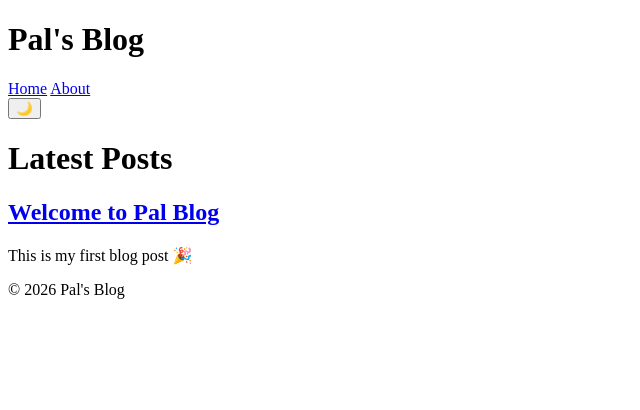
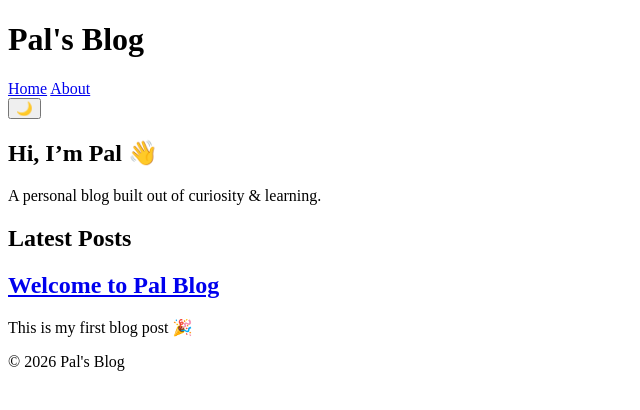
Before and after one commit to 100myl/perspective, a Jekyll site: the page built from index.md, in a window 1280 px wide. Shown: the top 410 px of the page, without its empty margins (0-640 px from the left). Built offline with Jekyll 4.4.1, drawn with Linux system fonts in a browser that asks for light colours.

Commit message:
Update index.md

```diff
--- a/index.md
+++ b/index.md
@@ -3,7 +3,12 @@ layout: default
 title: Home
 ---
 
-# Latest Posts
+<section class="hero">
+  <h1>Hi, I’m Pal 👋</h1>
+  <p>A personal blog built out of curiosity & learning.</p>
+</section>
+
+<h2 class="section-title">Latest Posts</h2>
 
 {% for post in site.posts %}
 <div class="post-card">
```
